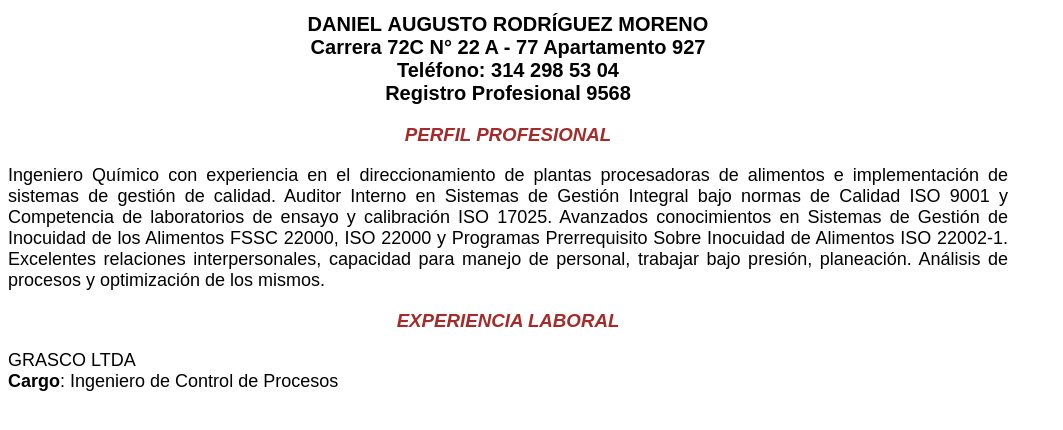
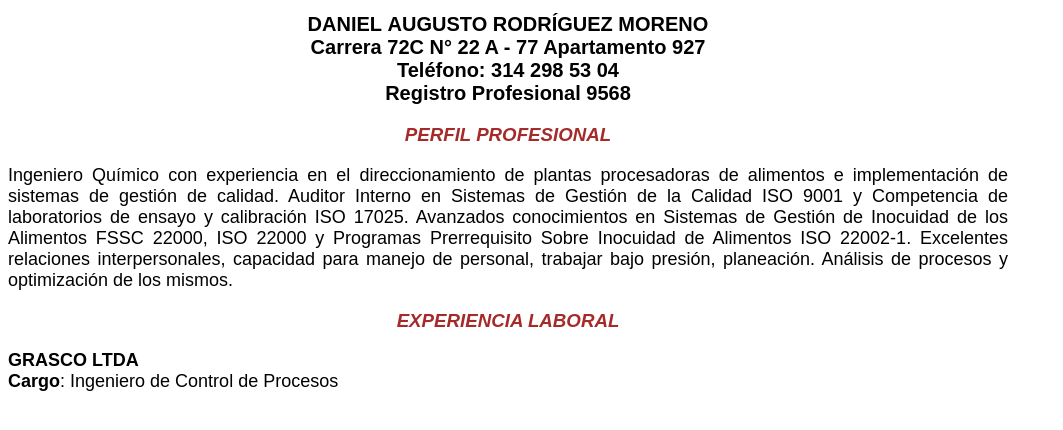
Before and after one commit to danirodmo/Daniel-Rodriguez, a plain HTML site: page index.html in a window 1280 px wide. Shown: the whole page, without its empty margins (0-1063 px from the left). Drawn offline with Linux system fonts and the light colour scheme.

Commit message:
Actualización normas

```diff
--- a/index.html
+++ b/index.html
@@ -41,11 +41,11 @@
 
 <h3>PERFIL PROFESIONAL</h3>
 <p>
-Ingeniero Químico con experiencia en el direccionamiento de plantas procesadoras de alimentos e implementación de sistemas de gestión de calidad. Auditor Interno en Sistemas de Gestión Integral bajo normas de Calidad ISO 9001 y Competencia de laboratorios de ensayo y calibración ISO 17025. Avanzados conocimientos en Sistemas de Gestión de Inocuidad de los Alimentos FSSC 22000, ISO 22000 y Programas Prerrequisito Sobre Inocuidad de Alimentos ISO 22002-1. Excelentes relaciones interpersonales, capacidad para manejo de personal, trabajar bajo presión, planeación. Análisis de procesos y optimización de los mismos.
+Ingeniero Químico con experiencia en el direccionamiento de plantas procesadoras de alimentos e implementación de sistemas de gestión de calidad. Auditor Interno en Sistemas de Gestión de la Calidad ISO 9001 y Competencia de laboratorios de ensayo y calibración ISO 17025. Avanzados conocimientos en Sistemas de Gestión de Inocuidad de los Alimentos FSSC 22000, ISO 22000 y Programas Prerrequisito Sobre Inocuidad de Alimentos ISO 22002-1. Excelentes relaciones interpersonales, capacidad para manejo de personal, trabajar bajo presión, planeación. Análisis de procesos y optimización de los mismos.
 </p>
 <H3>EXPERIENCIA LABORAL</H3>
 <p>
-	GRASCO LTDA <br/>
+	<b>GRASCO LTDA</b> <br/>
 	<b>Cargo</b>: Ingeniero de Control de Procesos
 </p>
 </body>
```
